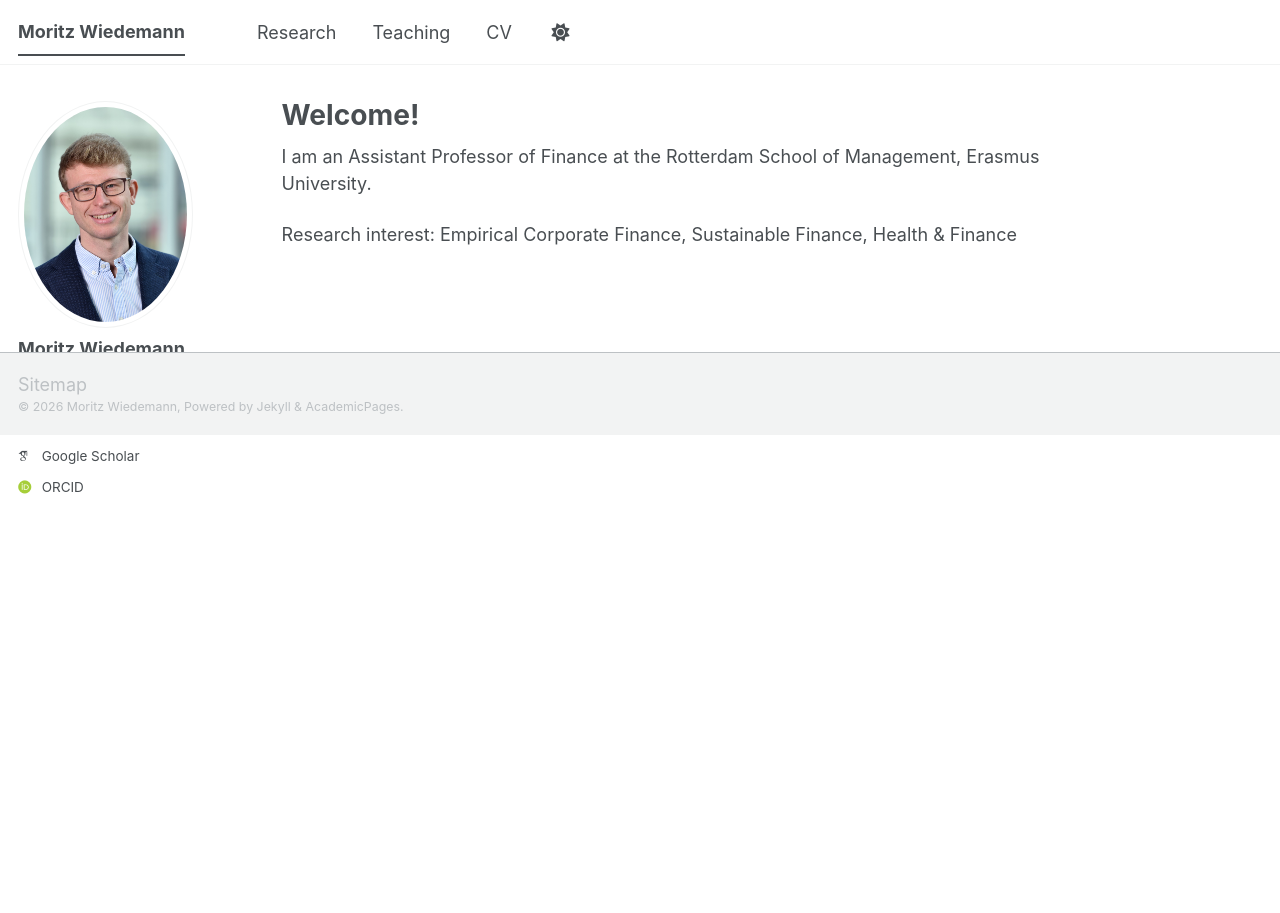
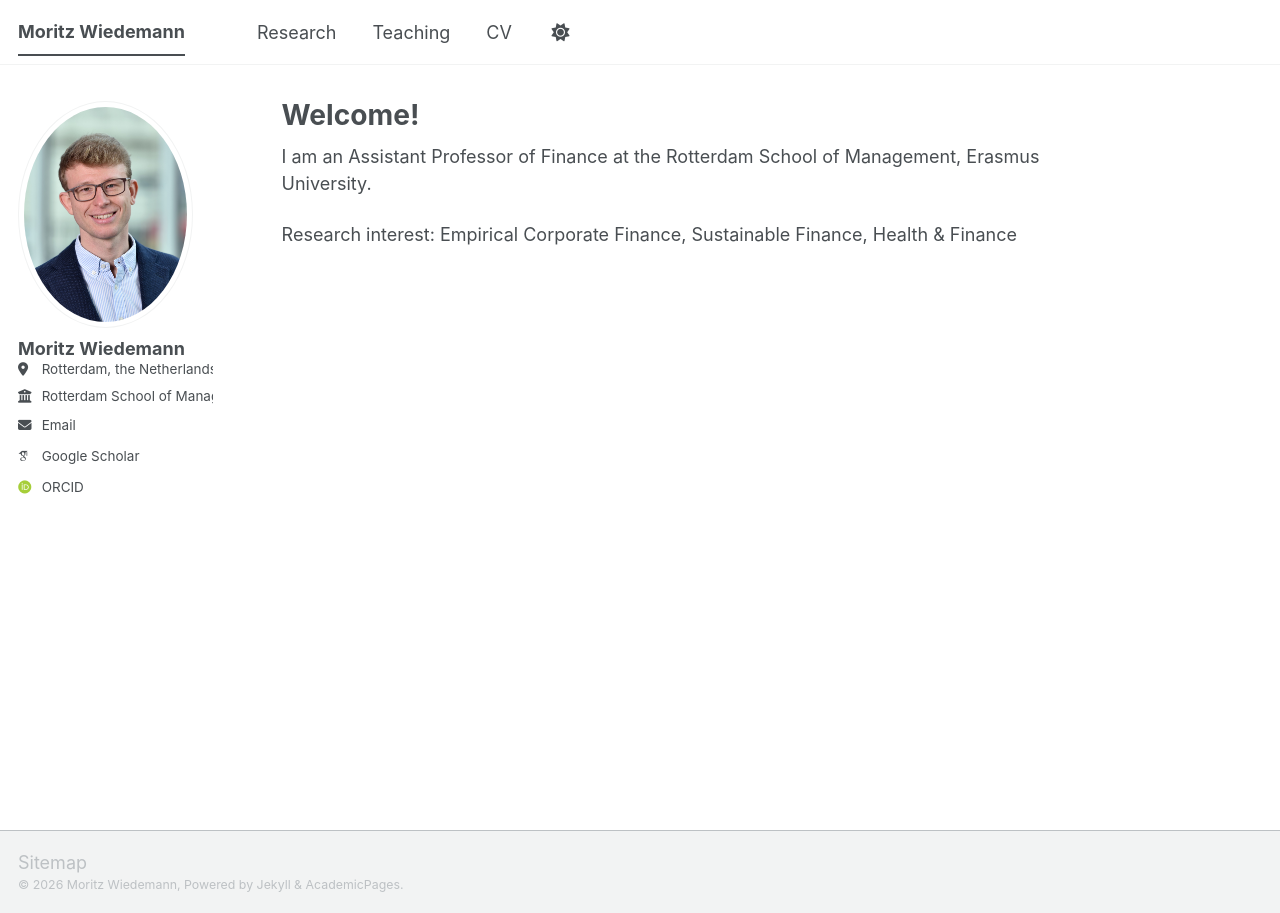
Before and after one commit to WiedemannM/WiedemannM.github.io, a Jekyll site: the page built from _pages/about.md, in a window 1280 px wide. Built offline with Jekyll 4.4.1, drawn with Linux system fonts in a browser that asks for light colours; some web fonts are replaced; a script bundle is joined from its source files by our own code; library files that are not in the unit come from our copies.

Commit message:
Update _page.scss

```diff
--- a/_sass/layout/_page.scss
+++ b/_sass/layout/_page.scss
@@ -399,3 +399,8 @@
   font-size: $type-size-6;
   text-transform: uppercase;
 }
+
+/* Keep footer lower on short pages */
+.page {
+  min-height: 75vh;
+}
```
